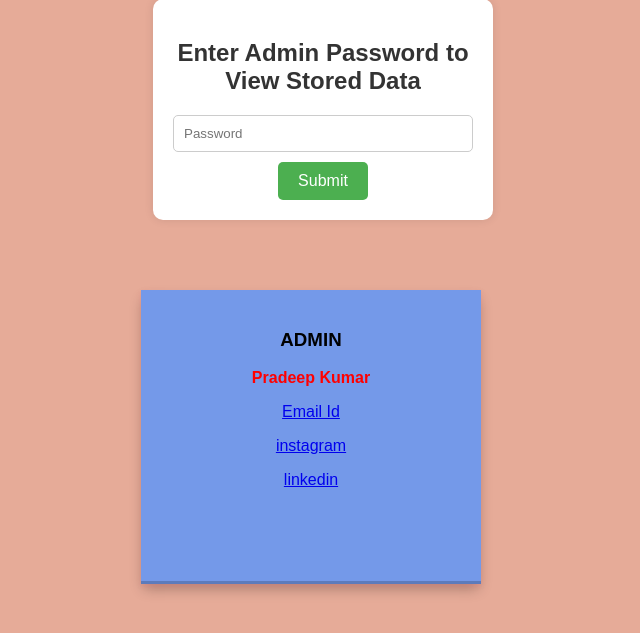
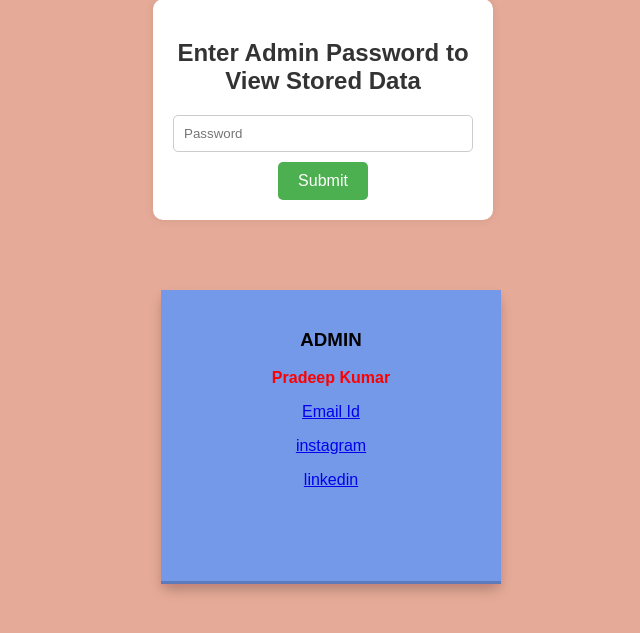
Before and after one commit to Pradeep-7142/TOI-News_Scrapping, a Flask app: page /password in a window 1280 px wide. Shown: the part 59-692 px from the top of the page, without its empty margins (317-957 px from the left). Run offline with Flask 2, Linux system fonts and the light colour scheme; some libraries are stand-ins or nearby versions.

Commit message:
Update pass.css

```diff
--- a/static/pass.css
+++ b/static/pass.css
@@ -60,7 +60,7 @@ img{
 .main{
     display: flex;
     flex-direction: row;
-    margin-left: 430px;
+    margin-left: 450px;
     align-items: center;
 }
 .card {
```
